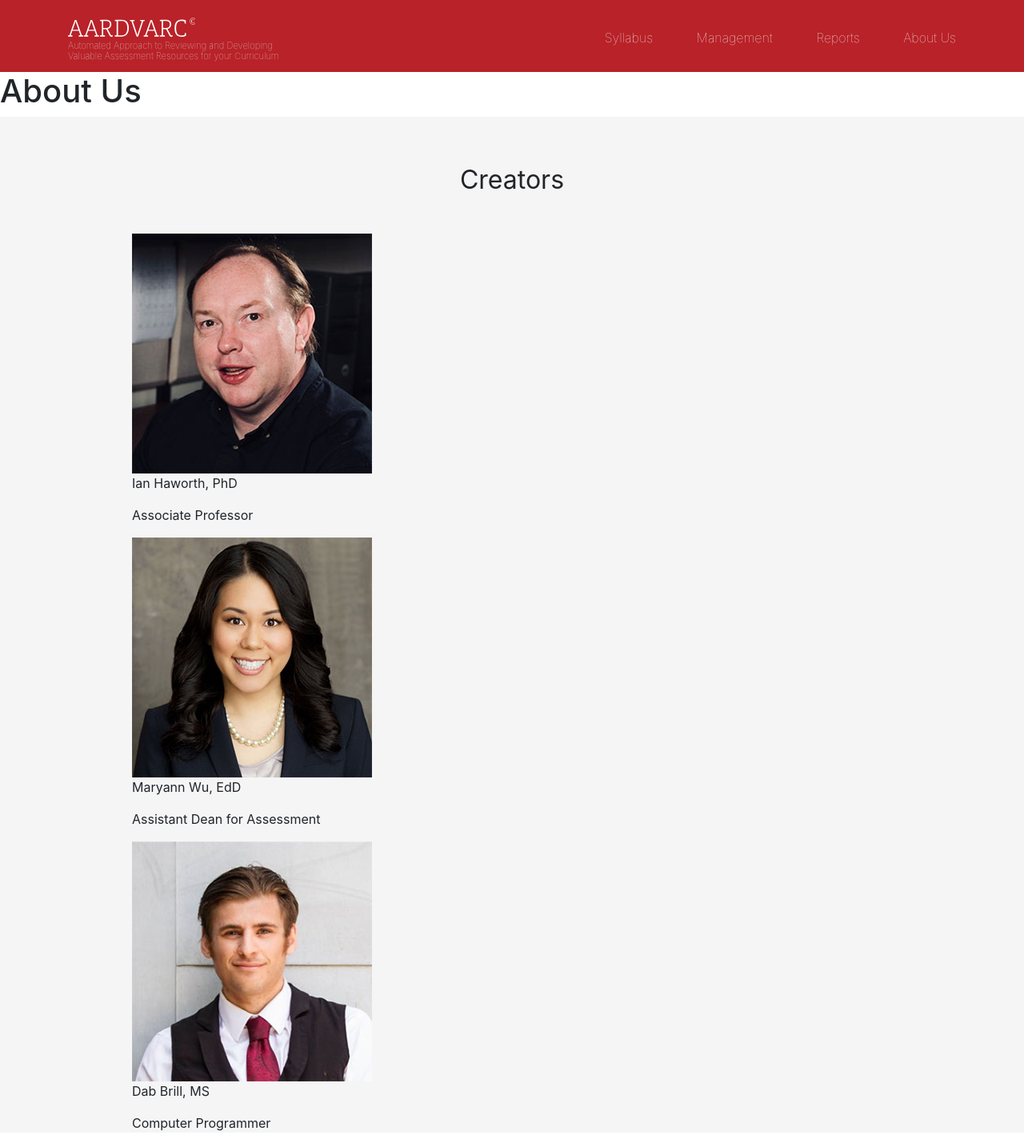
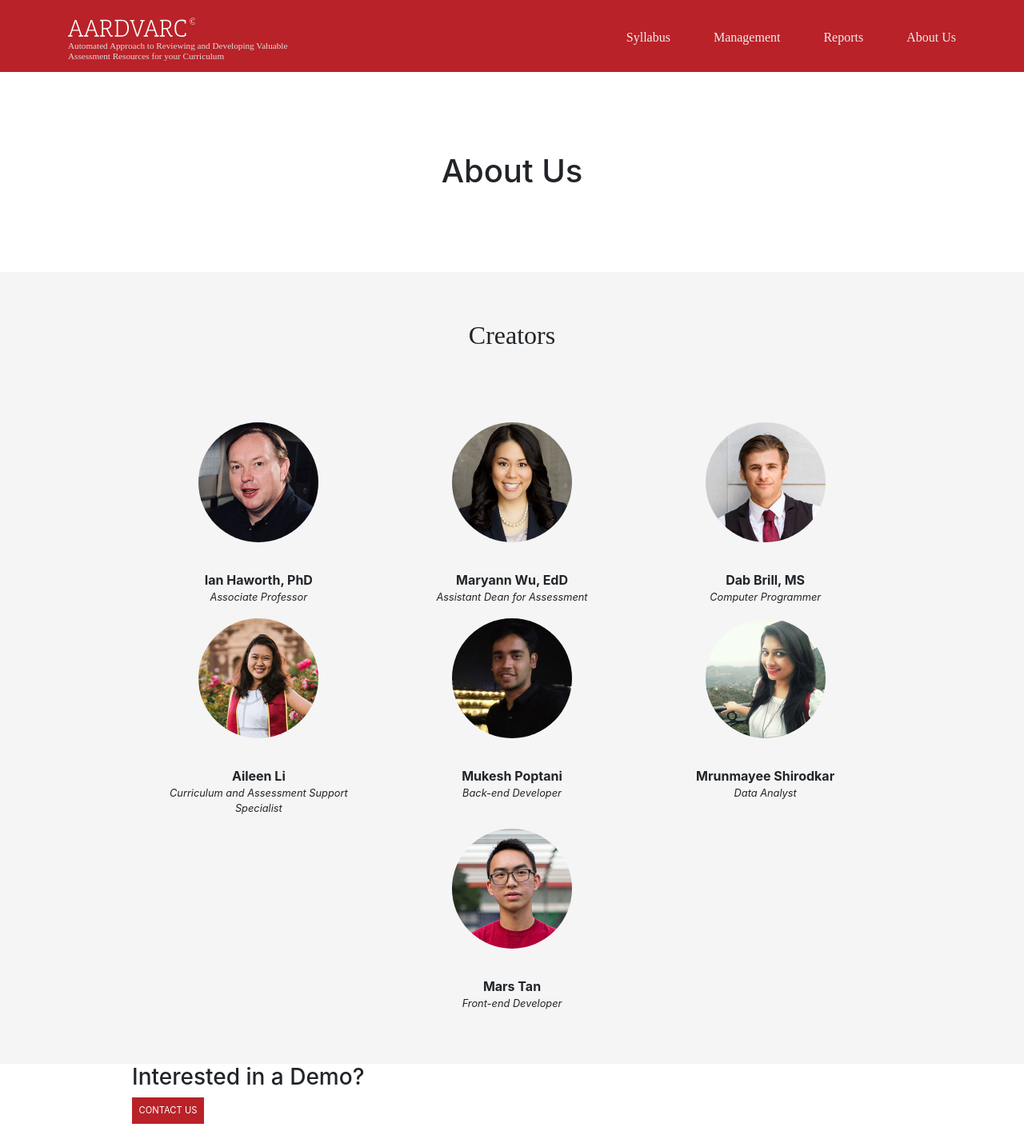
Before and after one commit to TANJX/AARDVARC-landing, a plain HTML site: page creators.html in a window 1280 px wide. Shown: the top 1419 px of the page at 80% size. Drawn offline with nearby package versions, Linux system fonts and the light colour scheme; a web font is replaced by a local one.

Commit message:
about us page

```diff
--- a/creators.html
+++ b/creators.html
@@ -10,16 +10,19 @@
   <link rel="stylesheet" href="https://stackpath.bootstrapcdn.com/bootstrap/4.1.3/css/bootstrap.min.css" integrity="sha384-MCw98/SFnGE8fJT3GXwEOngsV7Zt27NXFoaoApmYm81iuXoPkFOJwJ8ERdknLPMO" crossorigin="anonymous">
 
   <link rel="stylesheet" href="scss/about.css">
+  <link rel="stylesheet" href="https://use.typekit.net/pvw6fiz.css">
   <title>About Us | AARDVARC</title>
 </head>
 
 <body>
   <header class="clearfix">
     <div class="container">
-      <div class="logo-div">
-        <img src="img/logo-white.svg">
-        <p>Automated Approach to Reviewing and Developing Valuable Assessment Resources for your Curriculum</p>
-      </div>
+      <a href="index.html">
+        <div class="logo-div">
+          <img src="img/logo-white.svg">
+          <p>Automated Approach to Reviewing and Developing Valuable Assessment Resources for your Curriculum</p>
+        </div>
+      </a>
       <div class="menu">
         <ul>
           <li><a href="syllabus.html">Syllabus</a></li>
@@ -53,6 +56,30 @@
           <img class="avatar" src="img/dab.jpg">
           <p class="name">Dab Brill, MS</p>
           <p class="info">Computer Programmer</p>
+        </div>
+        <div class="person">
+          <img class="avatar" src="img/team-aileen.jpg">
+          <p class="name">Aileen Li</p>
+          <p class="info">Curriculum and Assessment Support Specialist</p>
+          <!--          <p class="info">BA in Communication; MS in Integrated Design, Business and Technology Candidate</p>-->
+        </div>
+        <div class="person">
+          <img class="avatar" src="img/team-mukesh.jpg">
+          <p class="name">Mukesh Poptani</p>
+          <p class="info">Back-end Developer</p>
+          <!--          <p class="info">BE in Computer Engineering; MS in Computer Science Candidate</p>-->
+        </div>
+        <div class="person">
+          <img class="avatar" src="img/team-mrunmayee.jpg">
+          <p class="name">Mrunmayee Shirodkar</p>
+          <p class="info">Data Analyst</p>
+          <!--          <p class="info">BE in Information Technology; MS in Computer Science (Data Science) Candidate</p>-->
+        </div>
+        <div class="person">
+          <img class="avatar" src="img/team-mars.jpg">
+          <p class="name">Mars Tan</p>
+          <p class="info">Front-end Developer</p>
+          <!--          <p class="info">BS in Arts, Technology and the Business of Innovation Candidate</p>-->
         </div>
       </div>
     </div>
@@ -91,6 +118,7 @@
   <script src="https://stackpath.bootstrapcdn.com/bootstrap/4.1.3/js/bootstrap.min.js" integrity="sha384-ChfqqxuZUCnJSK3+MXmPNIyE6ZbWh2IMqE241rYiqJxyMiZ6OW/JmZQ5stwEULTy" crossorigin="anonymous"></script>
   <script>
     console.log('Mars Inc. 2018.')
+
   </script>
 </body>
 
--- a/scss/_global.scss
+++ b/scss/_global.scss
@@ -10,6 +10,8 @@
   text-align: center;
   padding: 60px 0 40px;
   font-weight: normal;
+  font-family: "chaparral-pro", serif;
+  font-weight: lighter;
 }
 
 .btn {
--- a/scss/_header.scss
+++ b/scss/_header.scss
@@ -1,11 +1,17 @@
 header {
   height: 90px;
   background-color: $primary-color;
+  font-family: "chaparral-pro", serif;
+  font-weight: lighter;
 
   .container {
     display: flex;
     justify-content: space-between;
     align-items: flex-start;
+
+    a:hover {
+      text-decoration: none;
+    }
   }
 }
 
--- a/scss/about.scss
+++ b/scss/about.scss
@@ -4,3 +4,46 @@
 @import "global";
 @import "header";
 @import "footer";
+
+.hero {
+  height: 250px;
+  h1 {
+    padding-top: 100px;
+    text-align: center;
+  }
+}
+
+.people {
+  margin-top: 50px;
+  display: flex;
+  justify-content: space-between;
+  padding-bottom: 50px;
+  flex-wrap: wrap;
+
+  .person {
+    width: 33%;
+    padding: 0 20px;
+    margin: 0 auto;
+
+    img {
+      display: block;
+      margin-left: auto;
+      margin-right: auto;
+      width: 150px;
+      border-radius: 100%;
+      margin-bottom: 35px;
+    }
+
+    .name {
+      margin: 0;
+      font-weight: bolder;
+      text-align: center;
+    }
+
+    .info {
+      font-style: italic;
+      text-align: center;
+      font-size: .8rem;
+    }
+  }
+}
--- a/scss/index.scss
+++ b/scss/index.scss
@@ -205,11 +205,11 @@
 }
 
 .carousel-control-prev-icon {
-  background-image: url(img/prev.svg);
+  background-image: url(../img/prev.svg);
 }
 
 .carousel-control-next-icon {
-  background-image: url(img/next.svg);
+  background-image: url(../img/next.svg);
 }
 
 /* CREATORS */
```
Also changed, not shown: index.html (+18 -21 lines), lib/jquery-ui.min.css (added), scss/about.css, scss/index.css, 1 other file.
